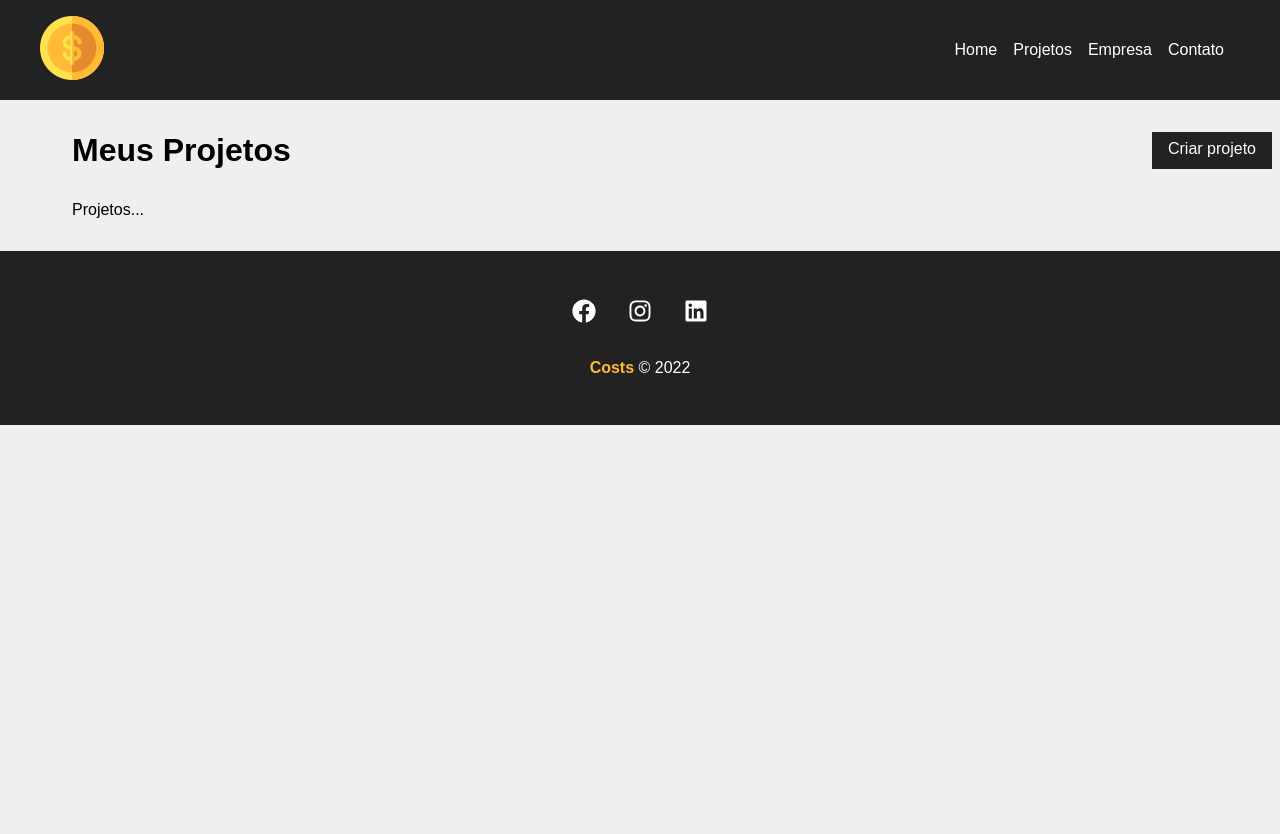
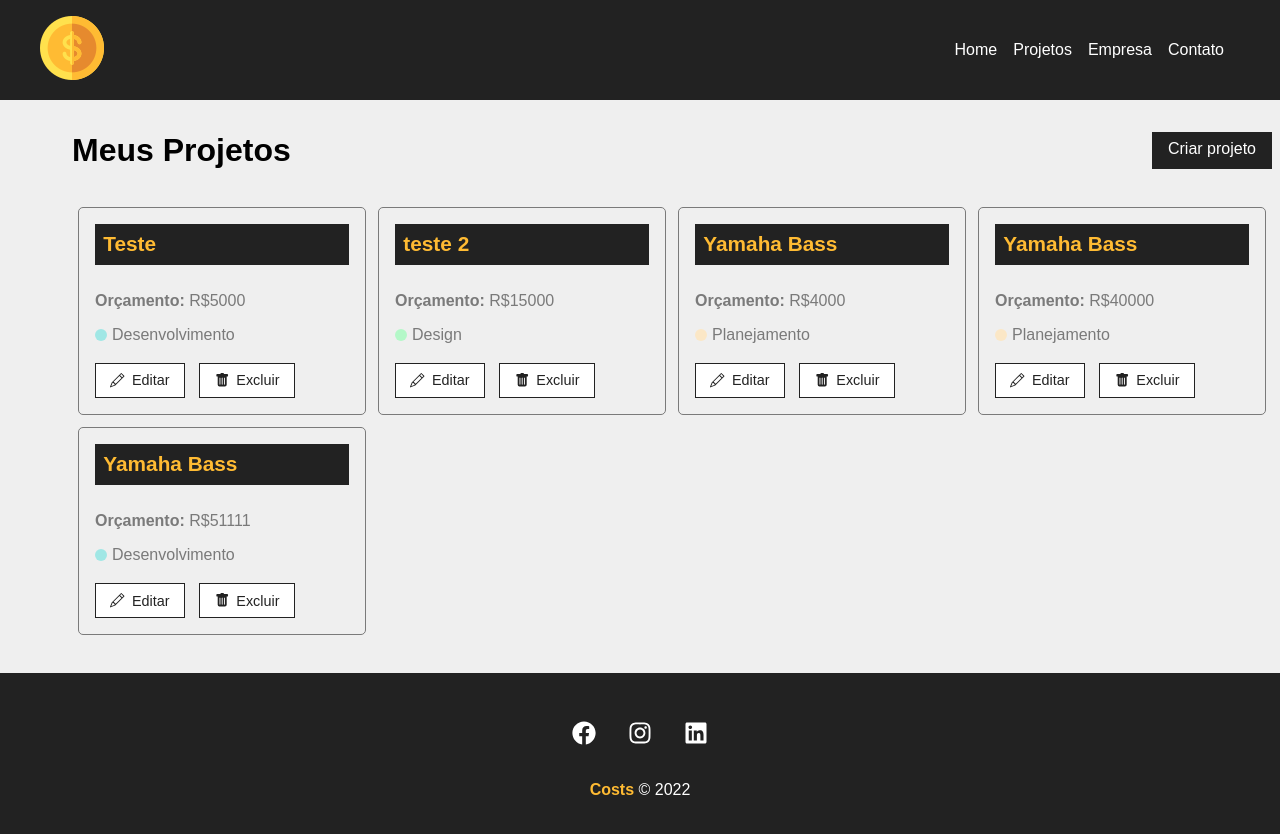
Before and after one commit to andreenakashima/costs, a React (Create React App) app: page /projects in a window 1280 px wide. Shown: the top 834 px of the page. Before the commit the page ends 800 px from the top, so only its background shows below. Built offline with nearby package versions, Linux system fonts and the light colour scheme; data requests are answered from the project's data file.

Commit message:
Adicionado listagem de projetos

```diff
--- a/src/components/pages/Projects.js
+++ b/src/components/pages/Projects.js
@@ -1,19 +1,36 @@
+import { useState, useEffect } from "react"
 import { useLocation } from "react-router-dom"
 
 import Message from "../layout/Message"
 import Container from '../layout/Container'
 import LinkButton from '../layout/LinkButton'
+import ProjectCard from '../project/ProjectCard'
 
 import styles from './Projects.module.css'
 
 function Projects() {
+
+    const [ projects, setProjects ] = useState([])
 
     const location = useLocation()
     let message = ''
     if( location.state ) {
         message = location.state.message
     }
-    console.log(message)
+
+    useEffect(() => {
+        fetch('http://localhost:5000/projects', {
+            method: 'GET',
+            headers: {
+                'Content-Type': 'application/json'
+            }
+        }).then( resp => resp.json() )
+            .then( (data) => {
+                // console.log(data)
+                setProjects(data)
+            })
+            .catch( (err) => console.log(err) )
+    }, [])
 
     return (
         <div className={ styles.project_container }>
@@ -21,9 +38,21 @@
                 <h1>Meus Projetos</h1>
                 <LinkButton to="/newproject" text="Criar projeto" />
             </div>
+
             { message && <Message type="success" msg={ message } /> }
+
             <Container customClass="start">
-                <p>Projetos...</p>
+                {projects.length > 0 &&
+                    projects.map((project) =>
+                        <ProjectCard
+                            id={ project.id }
+                            name={ project.name }
+                            budget={ project.budget }
+                            category={ project.category.name }
+                            key={ project.id }
+                        />
+                    )
+                }
             </Container>
         </div>
     )
--- /dev/null
+++ b/src/components/project/ProjectCard.js
@@ -0,0 +1,28 @@
+import styles from './ProjectCard.module.css'
+
+import { BsPencil, BsFillTrashFill } from 'react-icons/bs'
+import { Link } from 'react-router-dom'
+
+function ProjectCard({ id, name, budget, category, handleRemove }) {
+    return (
+        <div className={ styles.project_card }>
+            <h4>{ name }</h4>
+            <p>
+                <span>Orçamento:</span> R${ budget }
+            </p>
+            <p className={ styles.category_text }>
+                <span className={ `${styles[category.toLowerCase()]}` }></span> { category }
+            </p>
+            <div className={ styles.project_card_actions }>
+                <Link to="/">
+                    <BsPencil /> Editar
+                </Link>
+                <button>
+                    <BsFillTrashFill /> Excluir
+                </button>
+            </div>
+        </div>
+    )
+}
+
+export default ProjectCard
--- /dev/null
+++ b/src/components/project/ProjectCard.module.css
@@ -0,0 +1,87 @@
+.project_card {
+    padding: 1em;
+    border: 1px solid #7a7a7a;
+    border-radius: 5px;
+    width: 24%;
+    margin: .5%;
+}
+
+.project_card h4 {
+    background-color: #222;
+    color: #ffbb33;
+    padding: .4em;
+    margin-bottom: 1.3em;
+    font-size: 1.3em;
+}
+
+.project_card p {
+    color: #7a7a7a;
+    margin-bottom: 1em;
+}
+
+.project_card p span {
+    font-weight: bold;
+}
+
+.category_text {
+    display: flex;
+    align-items: center;
+}
+
+.category_text span {
+    display: block;
+    width: 12px;
+    height: 12px;
+    border-radius: 50%;
+    background-color: #ccc;
+    margin-right: 5px;
+}
+
+.category_text .infra {
+    background-color: #ffaebc;
+}
+
+.category_text .desenvolvimento {
+    background-color: #a0e7e5;
+}
+
+.category_text .design {
+    background-color: #b4f8c8;
+}
+
+.category_text .planejamento {
+    background-color: #fbe7c6;
+}
+
+.project_card_actions {
+    margin-top: 1.2em;
+    display: flex;
+    align-items: center;
+}
+
+.project_card_actions a,
+.project_card_actions button {
+    text-decoration: none;
+    border: none;
+    background-color: #fff;
+    color: #222;
+    font-size: .9em;
+    padding: .6em 1em;
+    margin-right: 1em;
+    cursor: pointer;
+    border: 1px solid #222;
+    display: flex;
+    align-items: center;
+    justify-content: center;
+    transition: .5s;
+}
+
+.project_card_actions svg {
+    margin-right: .5em;
+}
+
+.project_card_actions a:hover,
+.project_card_actions button:hover {
+    background-color: #222;
+    color: #ffbb33;
+}
```
